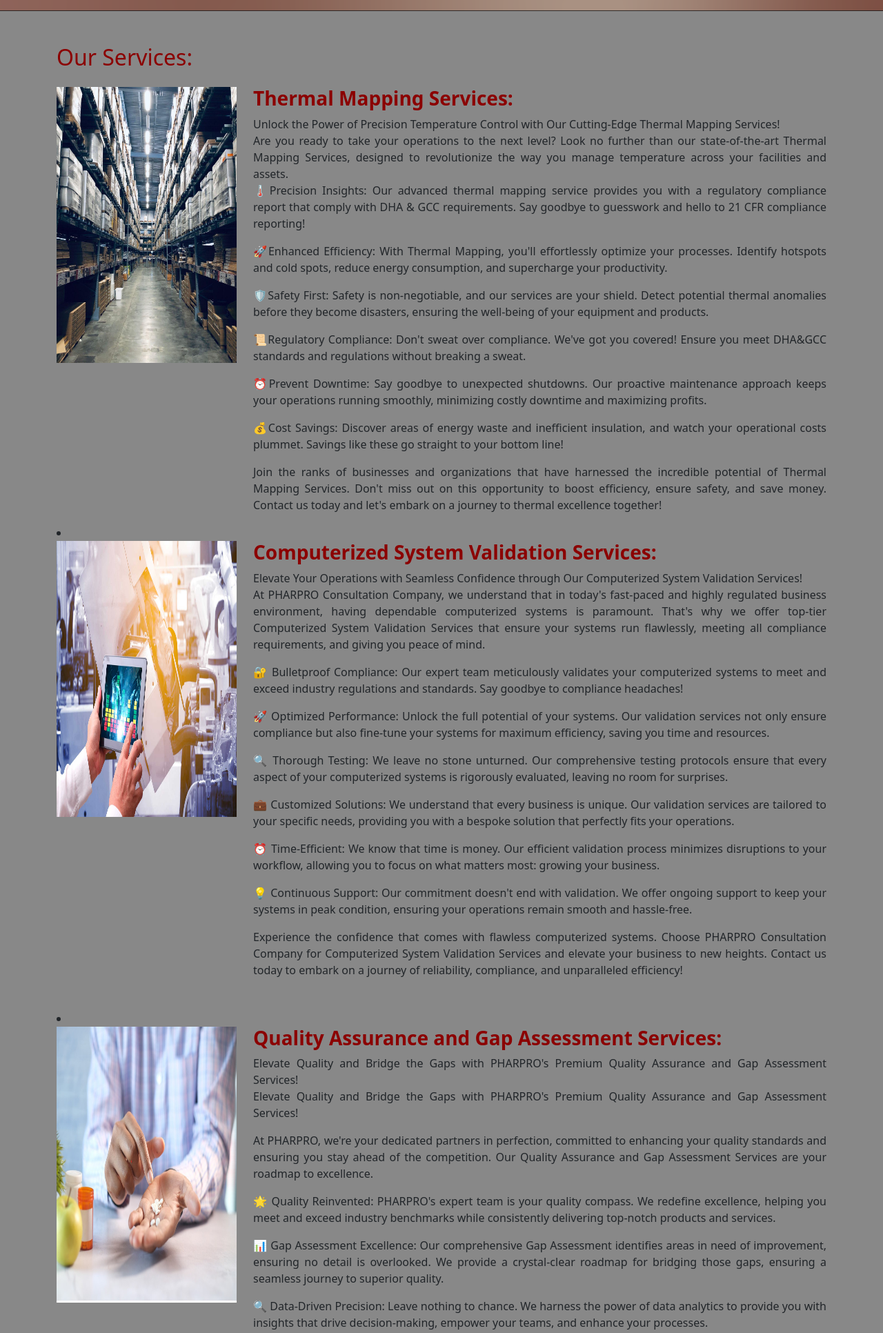
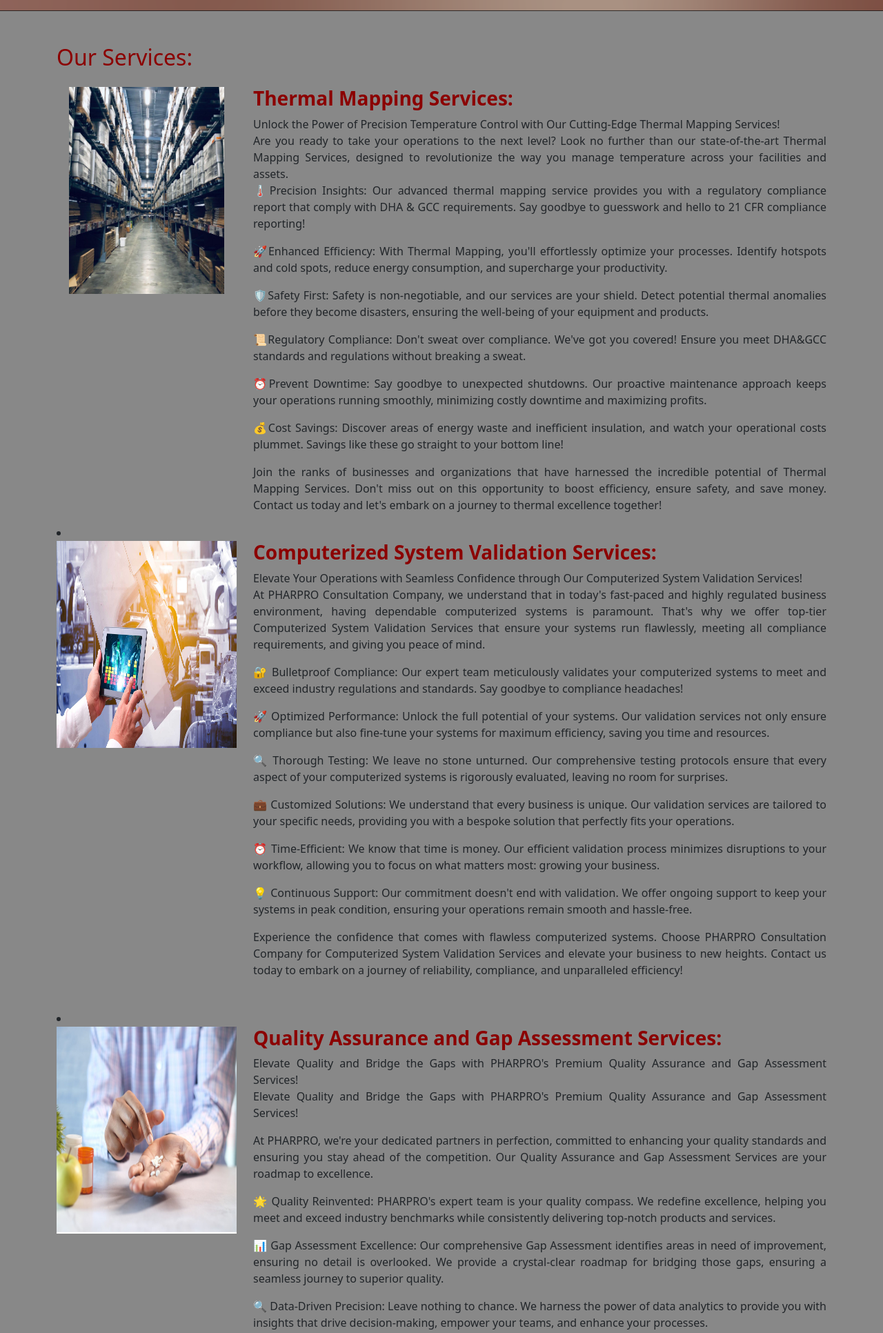
Before and after one commit to Mohammadhawawdeh/PHARPRO, a plain HTML site: page index.html in a window 1280 px wide. Shown: the part 840-2772 px from the top of the page at 69% size. Drawn offline with nearby package versions, Linux system fonts and the light colour scheme.

Commit message:
Update index.html

```diff
--- a/index.html
+++ b/index.html
@@ -87,7 +87,7 @@
     <ul class="navbar-nav mb-2 mb-lg-0">
         <li class="nav-item"><a class="nav-link active" aria-current="page" href="#home">Home</a></li>
         <li class="nav-item"><a class="nav-link" href="#about">About Us:</a></li>
-        <li class="nav-item"><a class="nav-link" href="#services">Our Services:</a></li>
+        <li class="nav-item"><a class="nav-link" href="#About Us">Our Services:</a></li>
         <li class="nav-item"><a class="nav-link" href="#contact">Free Training:</a></li>
     </ul>
 </div>
@@ -106,7 +106,7 @@
    <div class="row">
     <div class="col-md-3">
         <div class="text-center">
-            <img src="./images/warehouse.jpg" alt="Thermal Mapping Services" class="img-fluid" style="height: 400px;">
+            <img src="./images/warehouse.jpg" alt="Thermal Mapping Services" class="img-fluid" style="height: 300px;">
         </div>
     </div>
     <div class="col-md-9">
@@ -131,7 +131,7 @@
     <div class="row">
         <div class="col-md-3">
             <div class="text-center">
-                <img src="./images/csv.jpg" alt="Computer System Validation" class="img-fluid" style="height: 400px;">
+                <img src="./images/csv.jpg" alt="Computer System Validation" class="img-fluid" style="height: 300px;">
             </div>
         </div>
         <div class="col-md-9">
@@ -157,7 +157,7 @@
     <div class="row">
         <div class="col-md-3">
             <div class="text-center">
-                <img src="./images/qagap.jpg" alt="QA & GAP Assessment Services" class="img-fluid" style="height: 400px;">
+                <img src="./images/qagap.jpg" alt="QA & GAP Assessment Services" class="img-fluid" style="height: 300px;">
             </div>
         </div>
         <div class="col-md-9">
```
